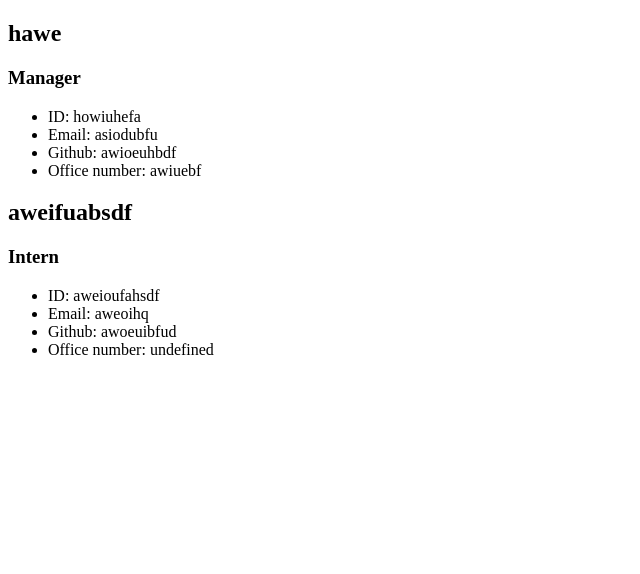
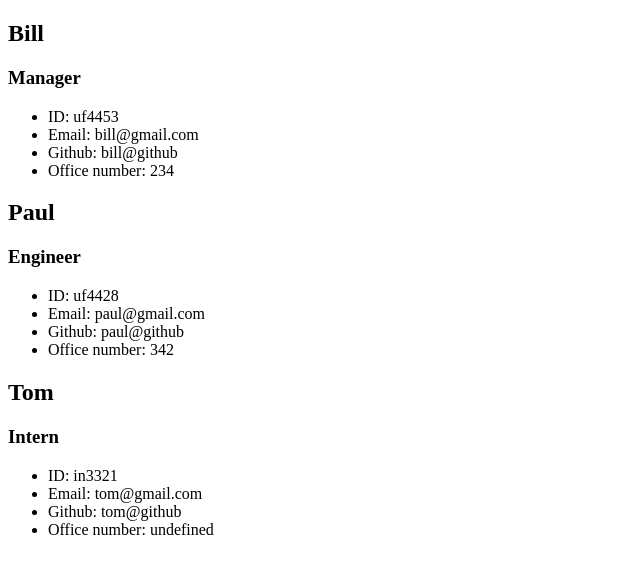
Before and after one commit to IonicCraze/Team-Card-Builder, a website: page index.html in a window 1280 px wide. Shown: the whole page, without its empty margins (0-640 px from the left). Drawn offline with Linux system fonts and the light colour scheme.

Commit message:
added sample html file

```diff
--- a/index.html
+++ b/index.html
@@ -8,27 +8,40 @@
     </head>
     <body><div class="employee-card">
     <div class="card-head">
-        <h2 class="title">hawe</h2>
+        <h2 class="title">Bill</h2>
         <h3 class="title">Manager</h3>
     </div>
     <div class="info">
         <ul class="info-list">
-            <li class="list-item">ID: howiuhefa</li>
-            <li class="list-item">Email: asiodubfu </li>
-            <li class="list-item">Github: awioeuhbdf</li>
-            <li class="list-item">Office number: awiuebf</li>
+            <li class="list-item">ID: uf4453</li>
+            <li class="list-item">Email: bill@gmail.com </li>
+            <li class="list-item">Github: bill@github</li>
+            <li class="list-item">Office number: 234</li>
         </ul>
     </div>
 </div><div class="employee-card">
     <div class="card-head">
-        <h2 class="title">aweifuabsdf</h2>
+        <h2 class="title">Paul</h2>
+        <h3 class="title">Engineer</h3>
+    </div>
+    <div class="info">
+        <ul class="info-list">
+            <li class="list-item">ID: uf4428</li>
+            <li class="list-item">Email: paul@gmail.com </li>
+            <li class="list-item">Github: paul@github</li>
+            <li class="list-item">Office number: 342</li>
+        </ul>
+    </div>
+</div><div class="employee-card">
+    <div class="card-head">
+        <h2 class="title">Tom</h2>
         <h3 class="title">Intern</h3>
     </div>
     <div class="info">
         <ul class="info-list">
-            <li class="list-item">ID: aweioufahsdf</li>
-            <li class="list-item">Email: aweoihq </li>
-            <li class="list-item">Github: awoeuibfud</li>
+            <li class="list-item">ID: in3321</li>
+            <li class="list-item">Email: tom@gmail.com </li>
+            <li class="list-item">Github: tom@github</li>
             <li class="list-item">Office number: undefined</li>
         </ul>
     </div>
```
